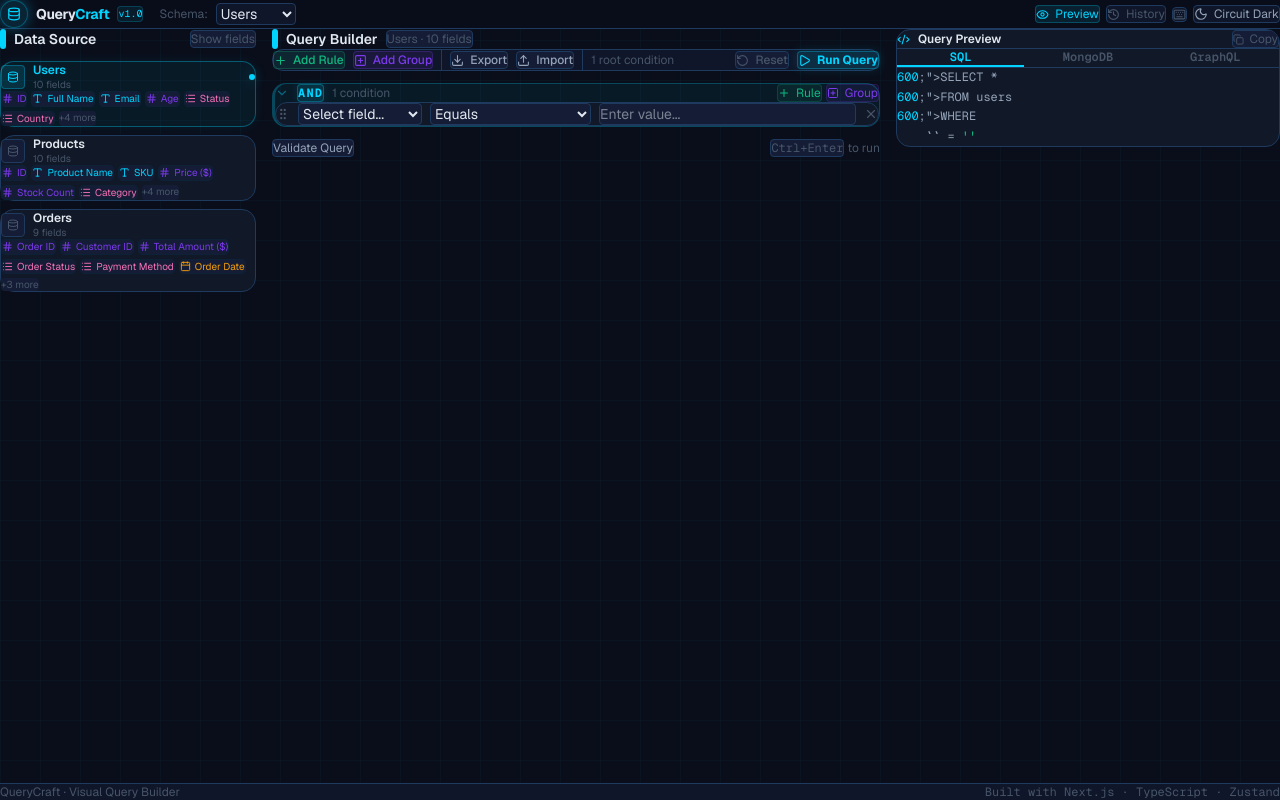
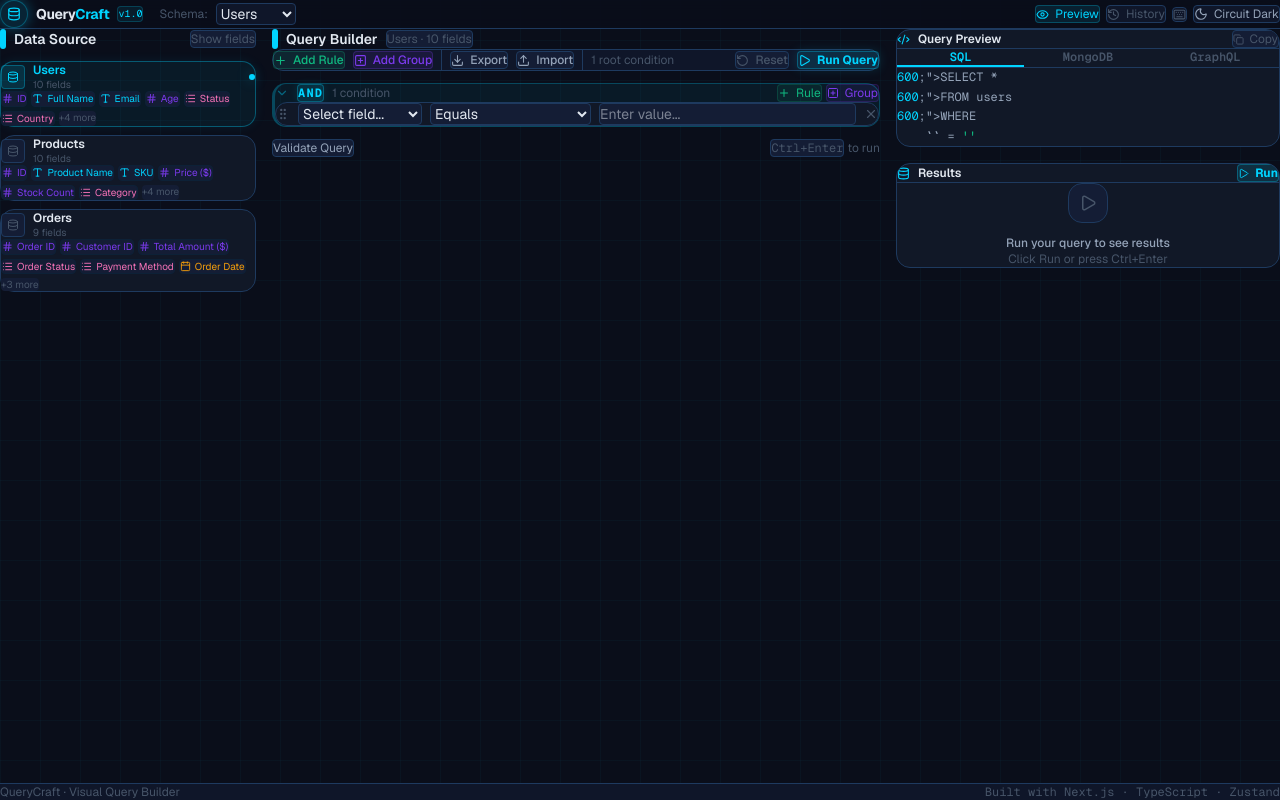
Before and after one commit to techjay01/jay-querycraft, a Next.js app: page / in a window 1280 px wide. Built offline with nearby package versions, Linux system fonts and the light colour scheme.

Commit message:
feat(app): integrate results panel into sidebar

```diff
--- a/app/page.tsx
+++ b/app/page.tsx
@@ -3,6 +3,7 @@
 
 import { useState, useCallback } from 'react'
 import { motion } from 'framer-motion'
+import ResultsPanel from '@/components/results/ResultsPanel'
 import {
   Database,
   Eye,
@@ -319,6 +320,7 @@
             {(showPreview || showHistory) && (
               <div className="w-96 shrink-0 flex flex-col gap-4">
                 {showPreview && <QueryPreview />}
+                <ResultsPanel />
                 {showHistory && <QueryHistory />}
               </div>
             )}
```
